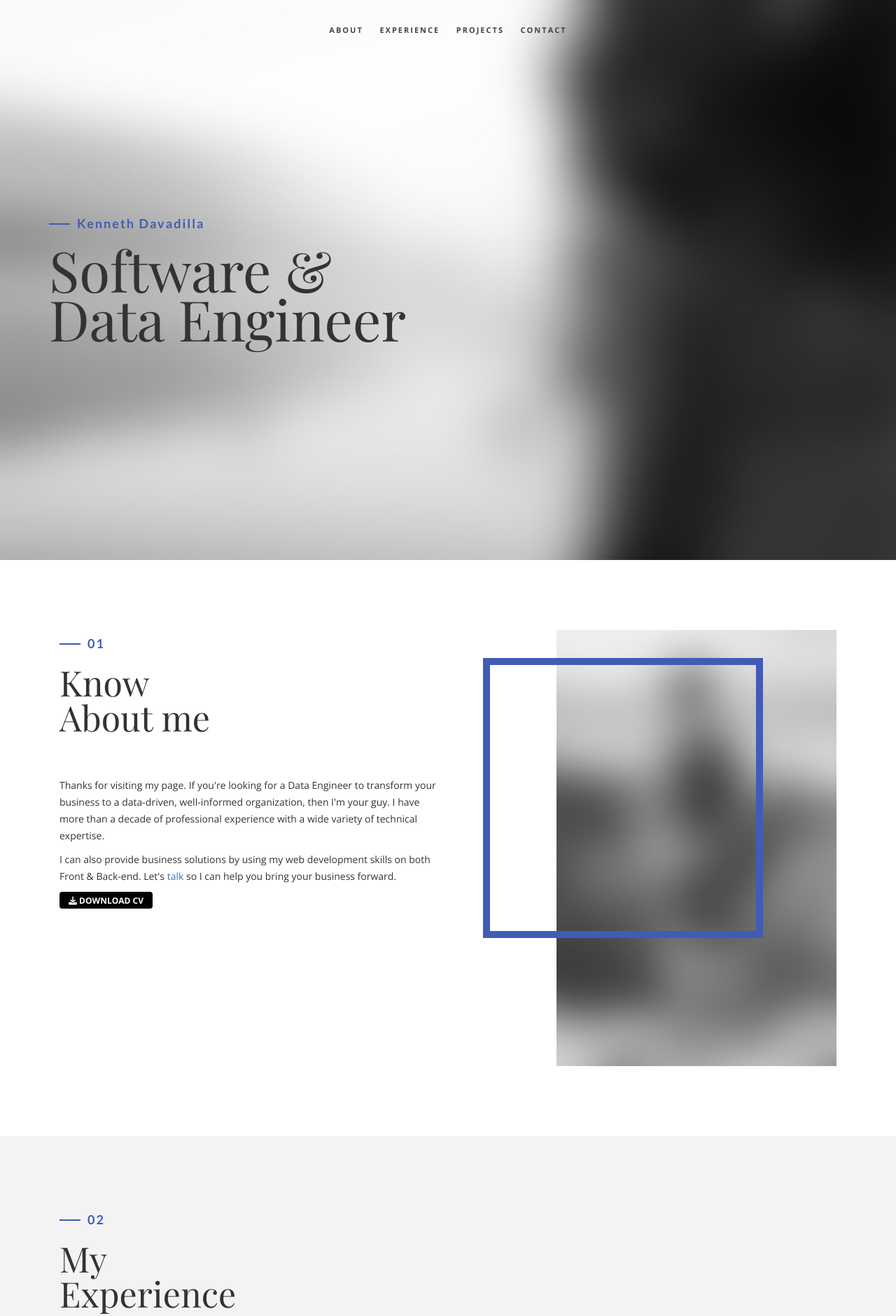
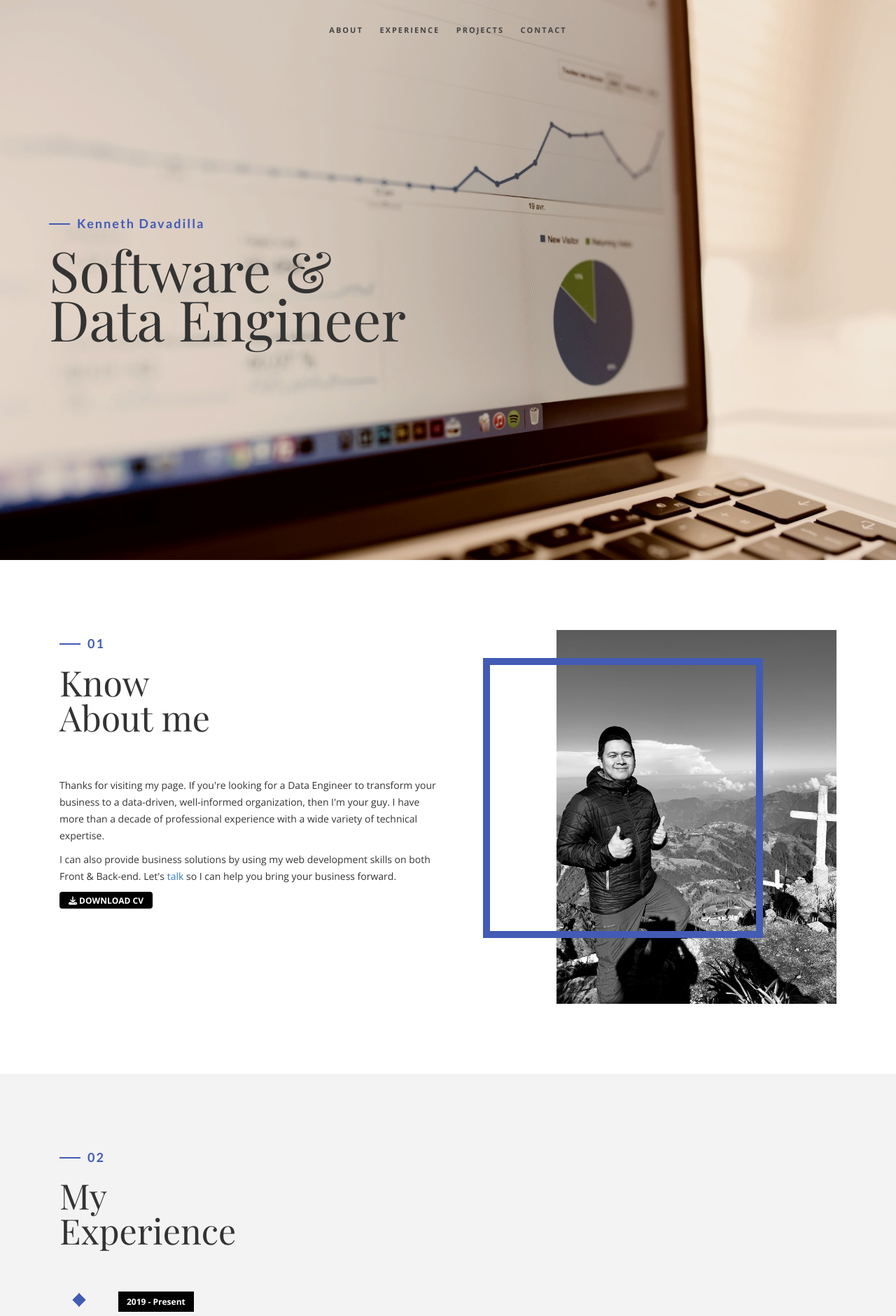
Before and after one commit to kdavadil/newportfolio, a PHP site: page / in a window 1280 px wide. Shown: the top 1880 px of the page at 70% size. Run offline with PHP 8.4, Linux system fonts and the light colour scheme; some libraries are stand-ins or nearby versions; some web fonts are replaced.

Commit message:
revised banner

```diff
--- a/css/style.css
+++ b/css/style.css
@@ -282,9 +282,9 @@ a.active {
 ==================================================*/
 
 #home {
-    background: url(../img/home-bg-2.jpg);
+    background: url(../img/computer-767776.jpg);
     background-size: cover;
-    height: 100vh;
+    height: auto;
 }
 
 .table-cell {
--- a/index.html
+++ b/index.html
@@ -78,7 +78,7 @@
             </div>
             <div class="col-md-6 about-img-div">
                 <div class="about-border" data-aos="fade-up" data-aos-delay=".5"></div>
-                <img src="img/about-img.jpg" width="400" class="img-responsive" alt="" align="right" data-aos="fade-right" data-aos-delay="0" />
+                <img src="img/home-bg-2.jpg" width="400" class="img-responsive" alt="" align="right" data-aos="fade-right" data-aos-delay="0" />
             </div>
         </div>
     </div>
```
Also changed, not shown: img/computer-767776.jpg (added), img/home-bg-2.jpg, img/notebook-1280538.jpg (added).
